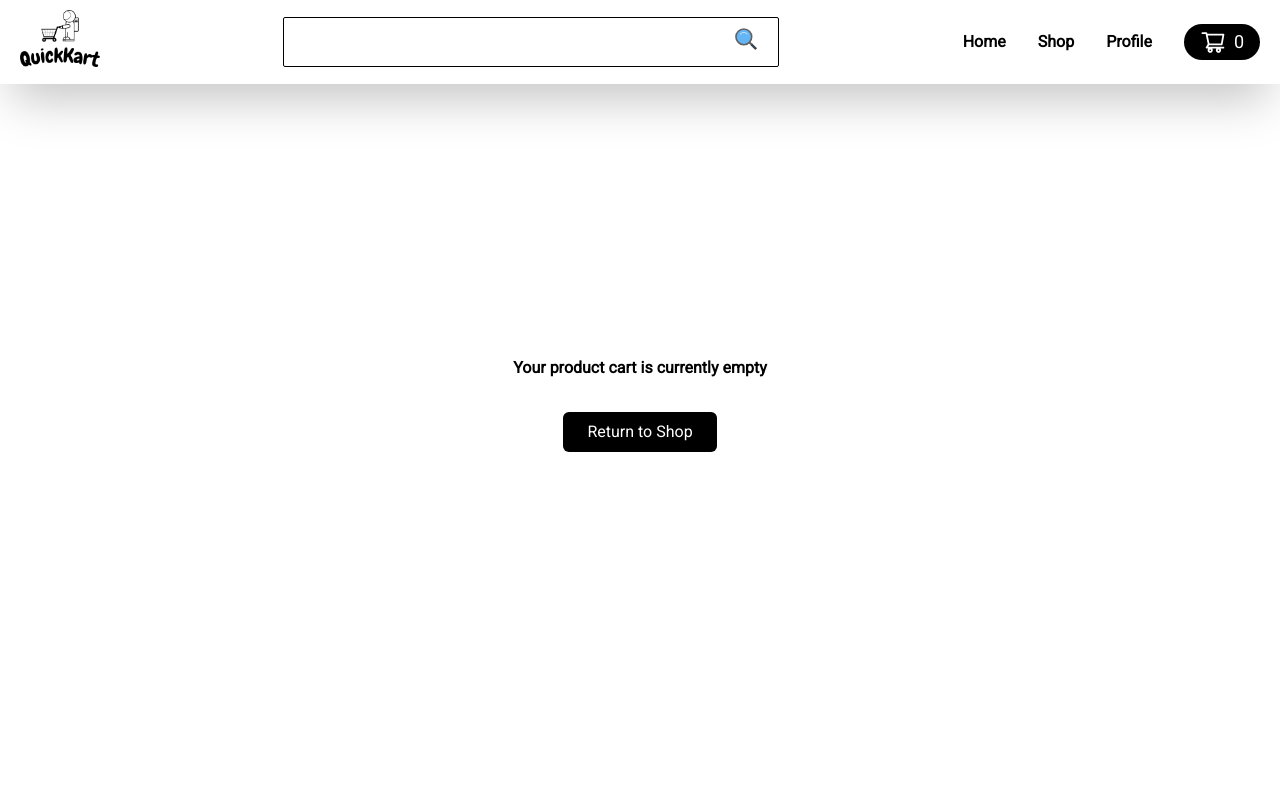
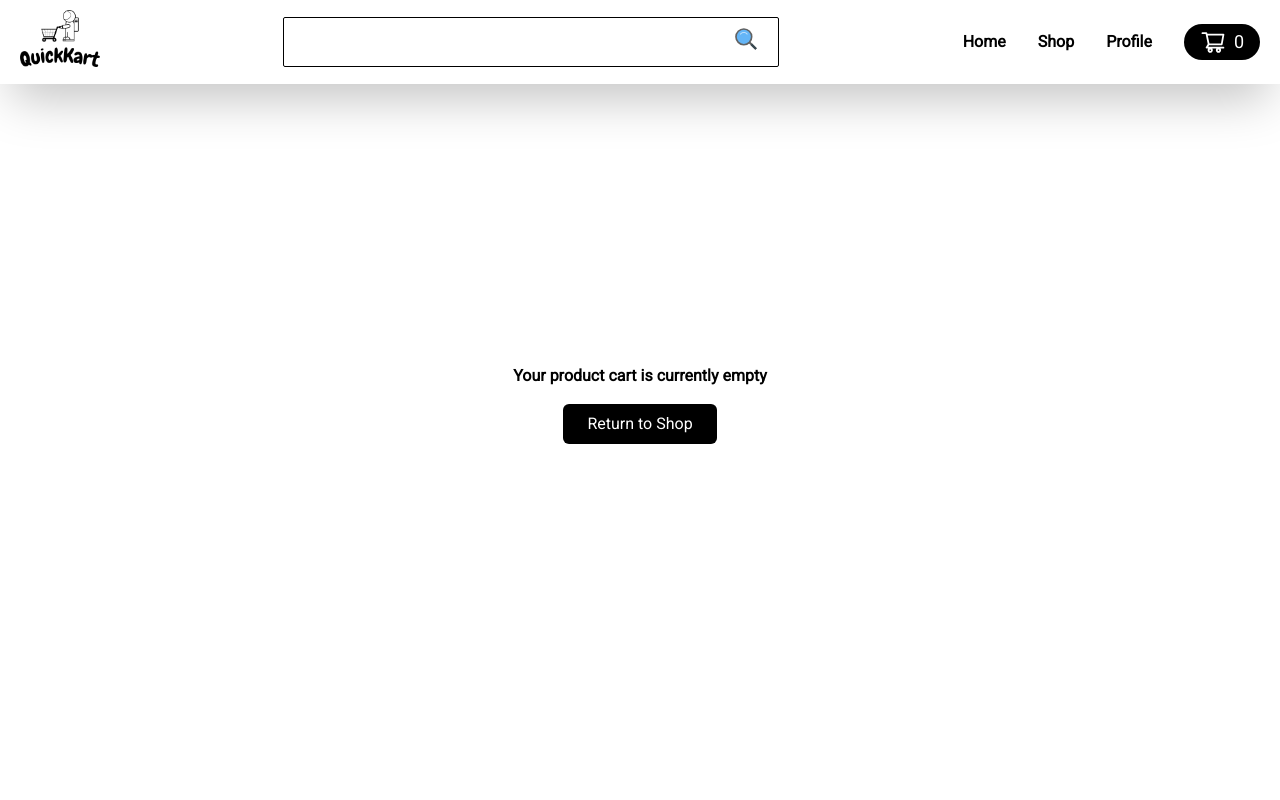
Before and after one commit to vedantnaik1008/Ecommerce, a Next.js app: page /cart in a window 1280 px wide. Shown: the top 800 px of the page. Built offline with nearby package versions, Linux system fonts and the light colour scheme.

Commit message:
added text and removed gap

```diff
--- a/app/(routes)/cart/page.tsx
+++ b/app/(routes)/cart/page.tsx
@@ -26,7 +26,7 @@ const Page = () => {
   return (
     <>
     {products.length === 0 ? (
-        <div className="flex flex-col gap-y-6 items-center justify-center bg-white h-[100vh] px-4">
+        <div className="flex flex-col gap-y-2 items-center justify-center bg-white h-[100vh] px-4">
           <p className="w-full p-2 text-center font-bold">
             Your product cart is currently empty
           </p>
--- a/components/Success.tsx
+++ b/components/Success.tsx
@@ -19,7 +19,7 @@ const Success = () => {
 				<h5 className="font-bold">Have a wonderfull day!</h5>
 
 				<button className="border  px-4 py-2 rounded-md text-white mt-4 capitalize group bg-black font-semibold">
-					<Link href='/dashboard'>Go back to home</Link>
+					<Link href='/order'>View Orders</Link>
 				</button>
 			</div>
 		</section>
```
